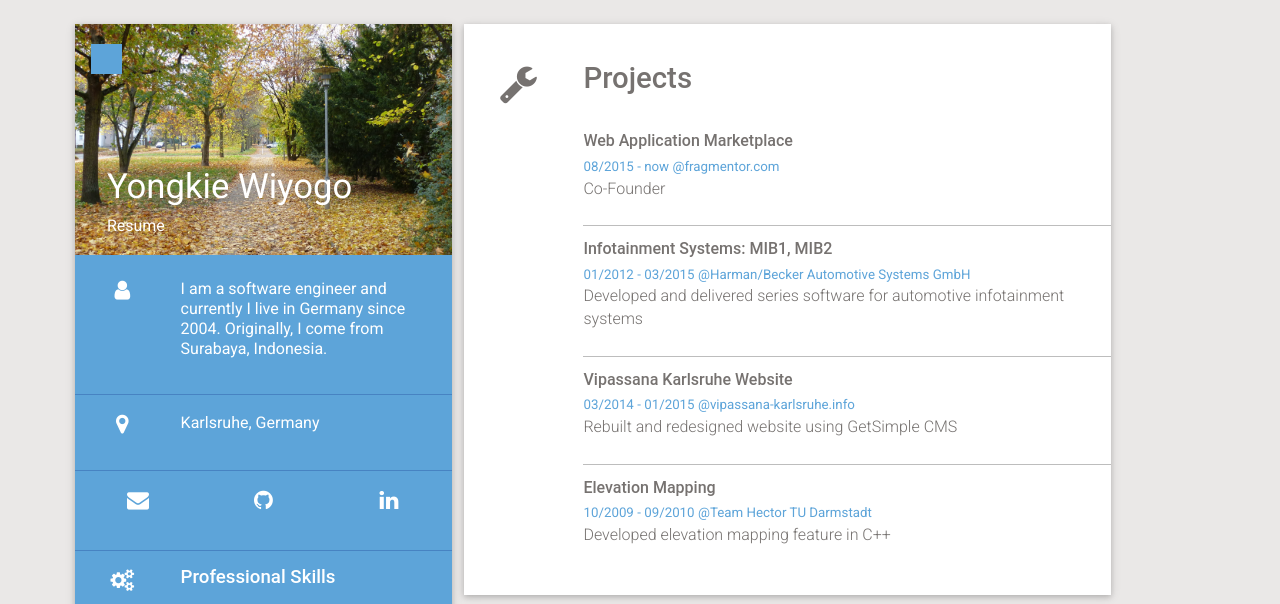
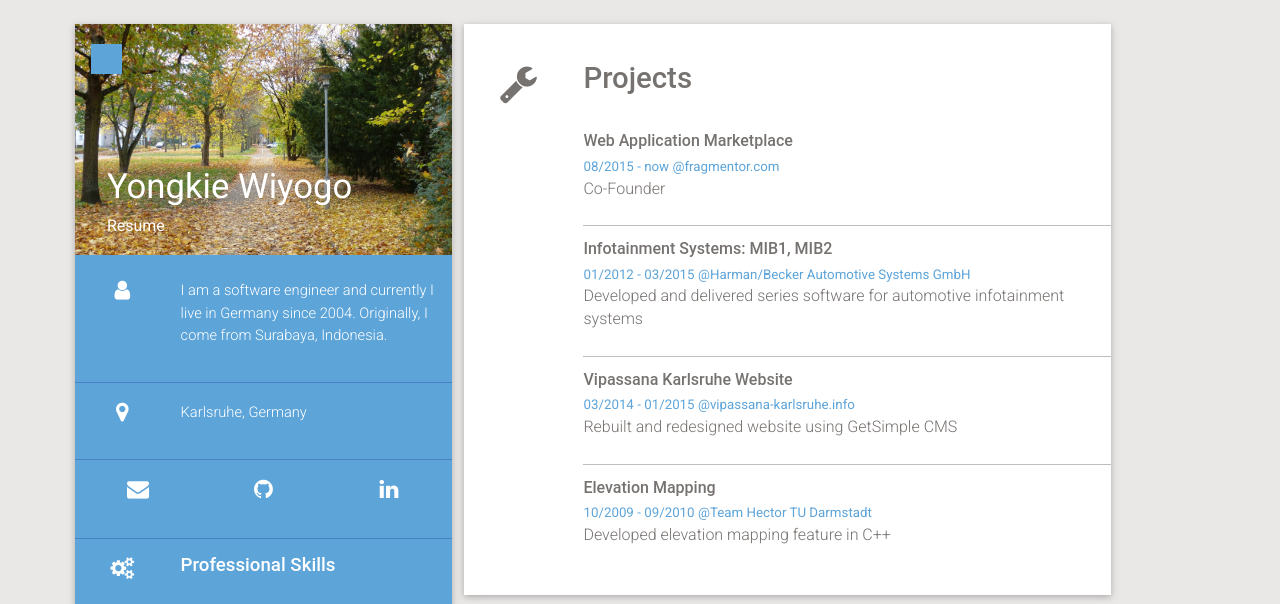
Before and after one commit to ywiyogo/yBlogApp, a Flask app: page /resume/ in a window 1280 px wide. Shown: the top 604 px of the page. Run offline with Flask 2, Linux system fonts and the light colour scheme; some libraries are stand-ins or nearby versions; some web fonts are replaced.

Commit message:
update style.css

```diff
--- a/yBlogApp/static/css/style.css
+++ b/yBlogApp/static/css/style.css
@@ -182,6 +182,10 @@ p {
   font-weight: 300;
   font-size: 12pt;
   line-height: 17pt;
+}
+.sidebar p {
+  margin: 0px;
+  font-size: 11pt;
 }
 a {
   color: #ffffff;
--- a/yBlogApp/templates/resume.html
+++ b/yBlogApp/templates/resume.html
@@ -13,8 +13,8 @@
             <i class="fa fa-user"></i>
         </div>
         <div class="col s9 wow fadeIn icon a1" data-wow-delay="0.1s" > <!-- text -->
-            <h5>I am a software engineer and currently I live in Germany since 2004. Originally, I come from Surabaya, Indonesia.
-            </h5>
+            <p>I am a software engineer and currently I live in Germany since 2004. Originally, I come from Surabaya, Indonesia.
+            </p>
         </div>
     </div>
 </div>
@@ -25,7 +25,7 @@
             <i class="fa fa-map-marker"></i> <!-- icon -->
         </div>
         <div class="col s9  icon wow fadeIn a4" data-wow-delay="0.4s">
-            <h5>Karlsruhe, Germany<br></h5>
+            <p>Karlsruhe, Germany<br></p>
         </div>
     </div>
 </div>
```
